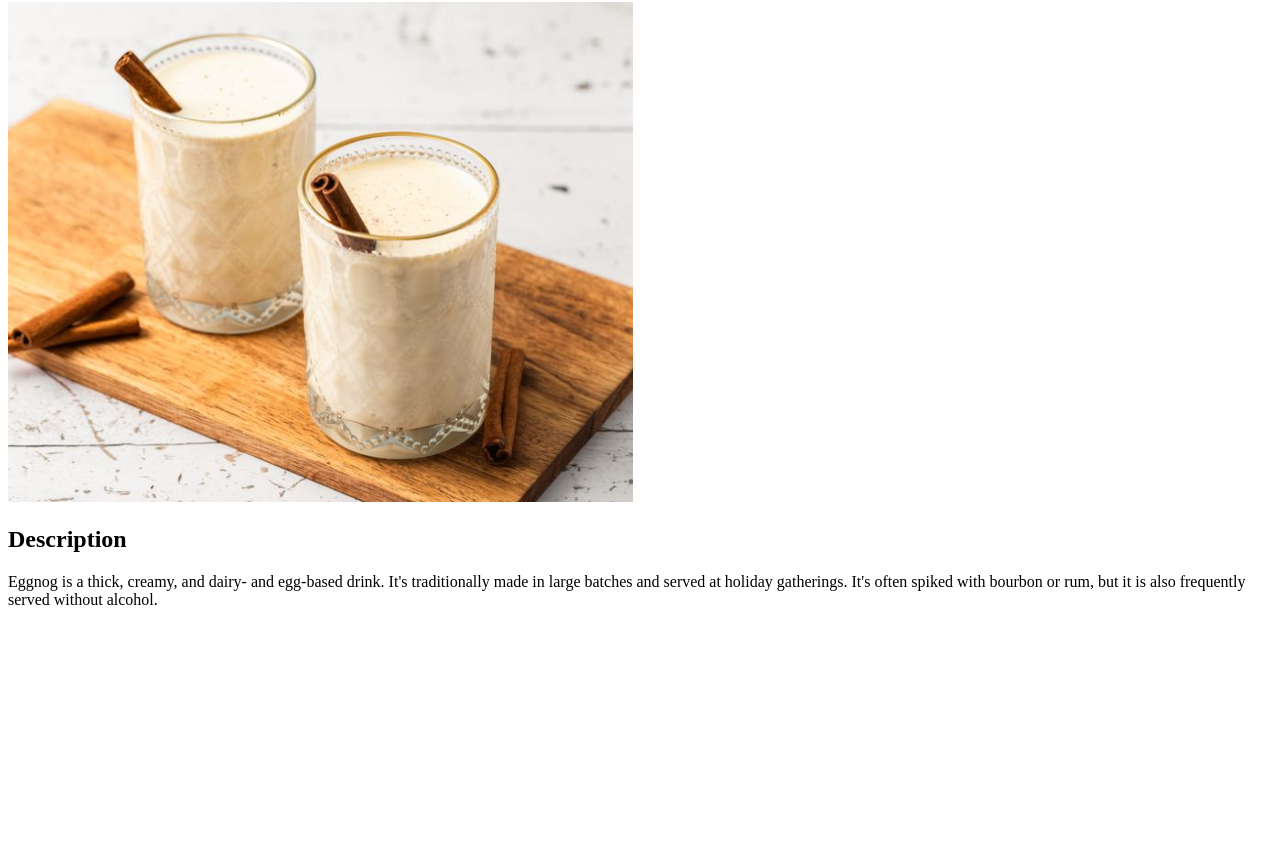
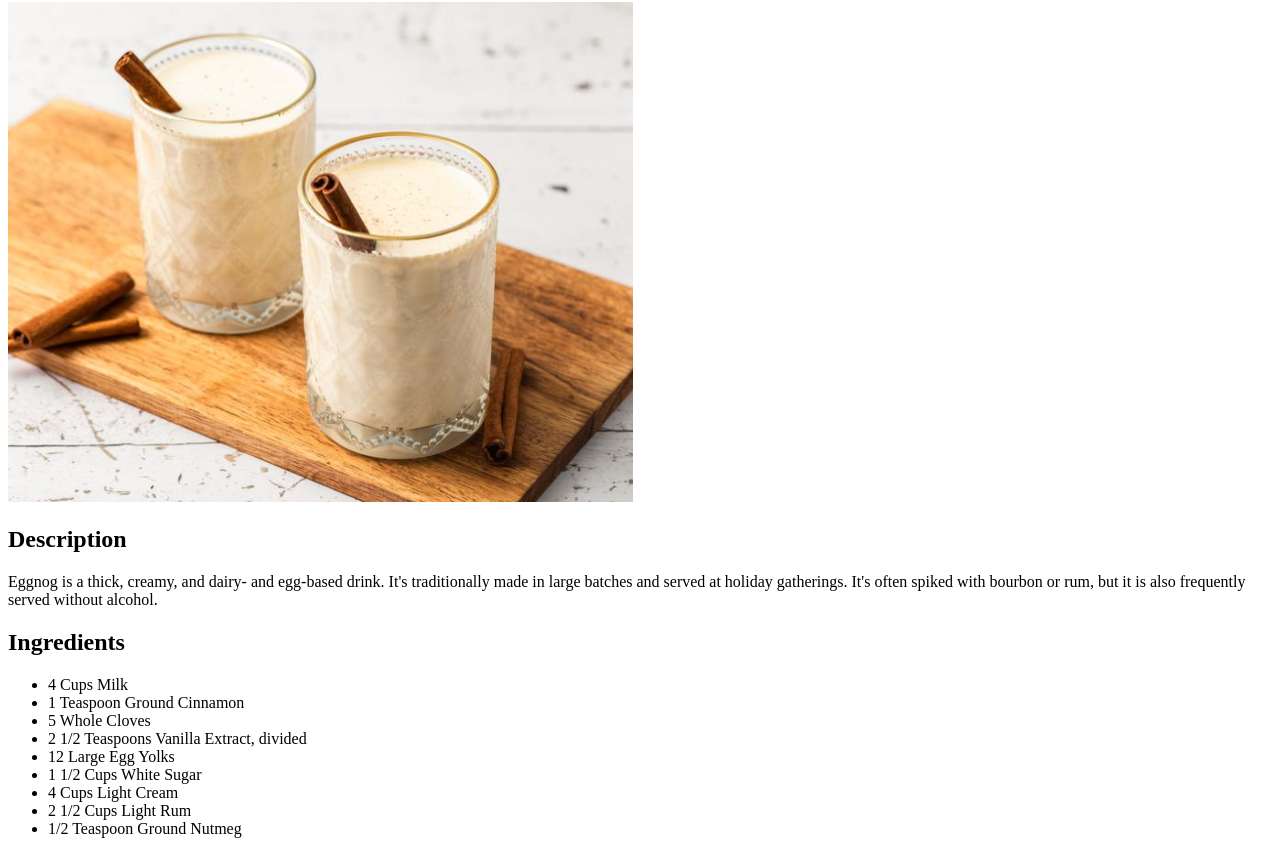
Before and after one commit to Burt8/odin-recipes, a plain HTML site: page recipes/Eggnog.html in a window 1280 px wide. Shown: the part 78-932 px from the top of the page. Before the commit the page ends 800 px from the top, so only its background shows below. Drawn offline with Linux system fonts and the light colour scheme.

Commit message:
Add Ingredients Section

```diff
--- a/recipes/Eggnog.html
+++ b/recipes/Eggnog.html
@@ -10,5 +10,17 @@
         <img src="../images/Eggnog.jpg" alt="Photo of 2 Cups of Eggnog each topped with a Cinnamon Stick on a wooden board" height="500" width="625">
         <h2>Description</h2>
         <p>Eggnog is a thick, creamy, and dairy- and egg-based drink. It's traditionally made in large batches and served at holiday gatherings. It's often spiked with bourbon or rum, but it is also frequently served without alcohol.</p>
+        <h2>Ingredients</h2>
+        <ul>
+            <li>4 Cups Milk</li>
+            <li>1 Teaspoon Ground Cinnamon</li>
+            <li>5 Whole Cloves</li>
+            <li>2 1/2 Teaspoons Vanilla Extract, divided</li>
+            <li>12 Large Egg Yolks</li>
+            <li>1 1/2 Cups White Sugar</li>
+            <li>4 Cups Light Cream</li>
+            <li>2 1/2 Cups Light Rum</li>
+            <li>1/2 Teaspoon Ground Nutmeg</li>
+        </ul>
     </body>
 </html>
```
